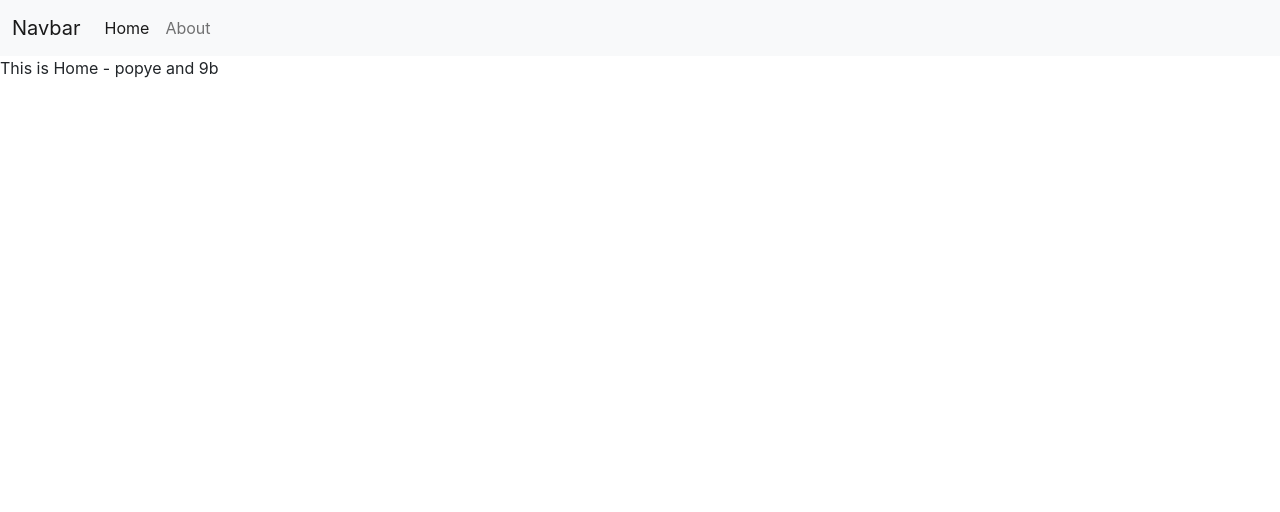
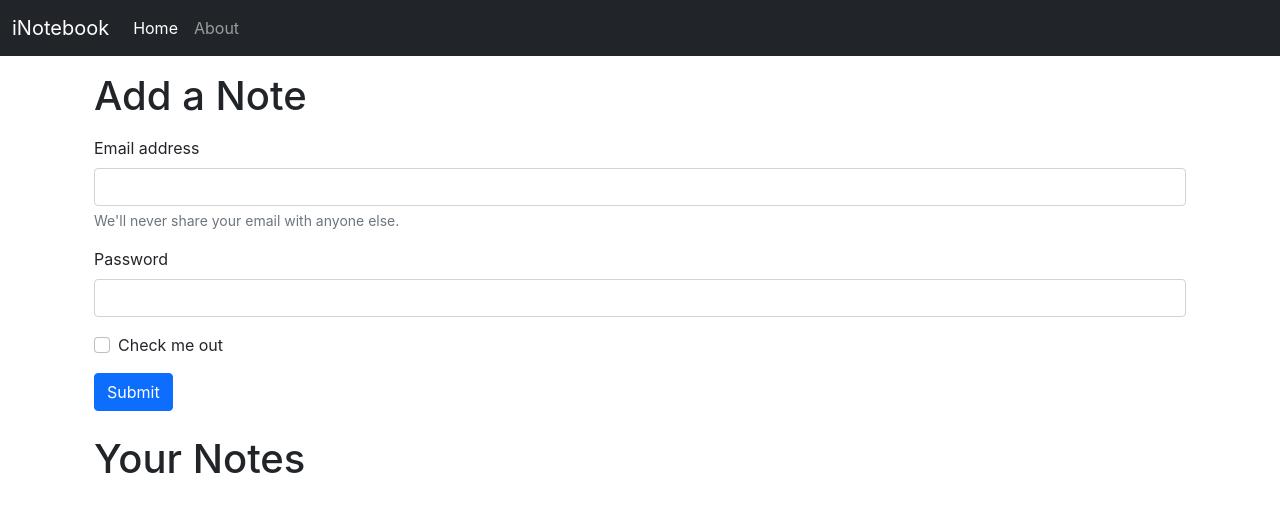
Before and after one commit to ishannavgire/iNotebook, a React (Create React App) app: page /home in a window 1280 px wide. Shown: the top 512 px of the page. Built offline with nearby package versions, Linux system fonts and the light colour scheme.

Commit message:
Session 59 - add useLocation() Hook. Add sample form and some refactoring.

```diff
--- a/src/App.js
+++ b/src/App.js
@@ -12,7 +12,7 @@
         <div>
           <NoteState>
             <Navbar />
-            <div className="scrollable" style={{ width: "100%", top: "500px", maxHeight: "1000px", overflow: "auto" }}>
+            <div className="container">
               <Switch>
                 <Route exact path="/about">
                   <About />
--- a/src/components/About.js
+++ b/src/components/About.js
@@ -1,19 +1,8 @@
-import React, { useContext, useEffect } from "react";
+import React, { useContext } from "react";
 import noteContext from "../context/noteContext";
 
 const About = () => {
-  const data = useContext(noteContext);
-
-  useEffect(() => {
-    data.update();
-    // eslint-disable-next-line
-  }, []);
-
-  return (
-    <div>
-      This is About - {data.state.name} and {data.state.class}
-    </div>
-  );
+  return <div>This is About</div>;
 };
 
 export default About;
--- a/src/components/Home.js
+++ b/src/components/Home.js
@@ -1,17 +1,41 @@
-import React, { useContext, useEffect } from "react";
+import React, { useContext } from "react";
 import noteContext from "../context/noteContext";
 
 export const Home = () => {
-  const data = useContext(noteContext);
-
-  useEffect(() => {
-    data.update();
-    // eslint-disable-next-line
-  }, []);
-
   return (
     <div>
-      This is Home - {data.state.name} and {data.state.class}
+      <div className="container my-3">
+        <h1>Add a Note</h1>
+      </div>
+      <form className="container my-3">
+        <div className="mb-3">
+          <label for="exampleInputEmail1" className="form-label">
+            Email address
+          </label>
+          <input type="email" className="form-control" id="exampleInputEmail1" aria-describedby="emailHelp" />
+          <div id="emailHelp" className="form-text">
+            We'll never share your email with anyone else.
+          </div>
+        </div>
+        <div className="mb-3">
+          <label for="exampleInputPassword1" className="form-label">
+            Password
+          </label>
+          <input type="password" className="form-control" id="exampleInputPassword1" />
+        </div>
+        <div className="mb-3 form-check">
+          <input type="checkbox" className="form-check-input" id="exampleCheck1" />
+          <label className="form-check-label" for="exampleCheck1">
+            Check me out
+          </label>
+        </div>
+        <button type="submit" className="btn btn-primary">
+          Submit
+        </button>
+      </form>
+      <div className="container my-4">
+        <h1>Your Notes</h1>
+      </div>
     </div>
   );
 };
--- a/src/components/Navbar.js
+++ b/src/components/Navbar.js
@@ -1,12 +1,18 @@
-import React from "react";
-import { Link } from "react-router-dom";
+import React, { useEffect } from "react";
+import { Link, useLocation } from "react-router-dom";
 
 const Navbar = () => {
+  let location = useLocation();
+
+  useEffect(() => {
+    console.log(location.pathname);
+  }, [location]);
+
   return (
-    <nav className="navbar navbar-expand-lg navbar-light bg-light">
+    <nav className="navbar navbar-expand-lg navbar-dark bg-dark">
       <div className="container-fluid">
         <Link className="navbar-brand" to="/">
-          Navbar
+          iNotebook
         </Link>
         <button className="navbar-toggler" type="button" data-bs-toggle="collapse" data-bs-target="#navbarSupportedContent" aria-controls="navbarSupportedContent" aria-expanded="false" aria-label="Toggle navigation">
           <span className="navbar-toggler-icon"></span>
@@ -14,12 +20,12 @@
         <div className="collapse navbar-collapse" id="navbarSupportedContent">
           <ul className="navbar-nav me-auto mb-2 mb-lg-0">
             <li className="nav-item">
-              <Link className="nav-link active" aria-current="page" to="/home">
+              <Link className={`nav-link ${location.pathname === "/home" ? "active" : ""}`} aria-current="page" to="/home">
                 Home
               </Link>
             </li>
             <li className="nav-item">
-              <Link className="nav-link" to="/about">
+              <Link className={`nav-link ${location.pathname === "/about" ? "active" : ""}`} to="/about">
                 About
               </Link>
             </li>
--- a/src/context/NoteState.js
+++ b/src/context/NoteState.js
@@ -1,21 +1,7 @@
 import NoteContext from "./noteContext";
-import { useState } from "react";
 
 const NoteState = (props) => {
-  const s1 = {
-    name: "ishan",
-    class: "7a",
-  };
-
-  const [state, setstate] = useState(s1);
-
-  const update = () => {
-    setTimeout(() => {
-      setstate({ name: "popye", class: "9b" });
-    }, 1000);
-  };
-
-  return <NoteContext.Provider value={{ state, update }}>{props.children}</NoteContext.Provider>;
+  return <NoteContext.Provider value={{}}>{props.children}</NoteContext.Provider>;
 };
 
 export default NoteState;
```
